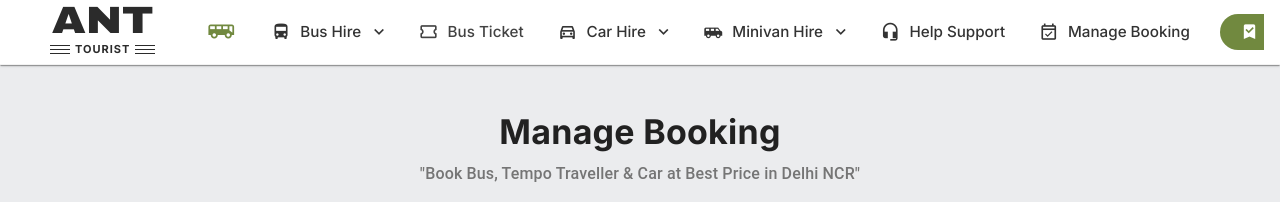
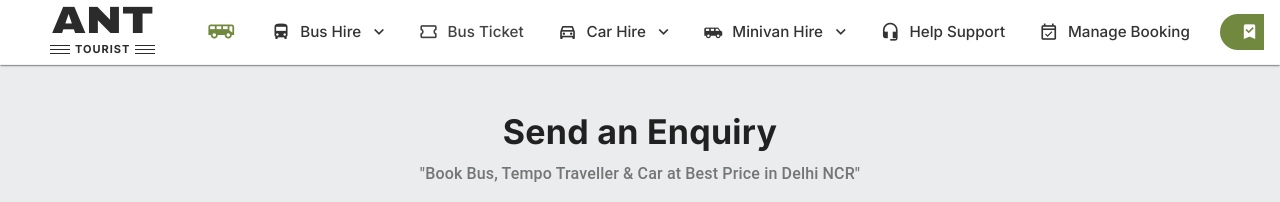
Before and after one commit to saktiswarupmishra/send-enquiry, a Vue app in the folder send-enquiry/frontend/: page /send-enquiry in a window 1280 px wide. Shown: the top 202 px of the page. Built offline with nearby package versions, Linux system fonts and the light colour scheme.

Commit message:
feat: create SendEnquiry view with integrated enquiry form and supporting service components

```diff
--- a/send-enquiry/frontend/src/views/SendEnquiry.vue
+++ b/send-enquiry/frontend/src/views/SendEnquiry.vue
@@ -4,7 +4,7 @@
       <!-- Header -->
       <v-row class="mb-6">
         <v-col cols="12" class="text-center">
-          <h1 class="text-h4 font-weight-black text-grey-darken-4 mb-2" style="font-family: 'Inter', sans-serif;">Manage Booking</h1>
+          <h1 class="text-h4 font-weight-black text-grey-darken-4 mb-2" style="font-family: 'Inter', sans-serif;">Send an Enquiry</h1>
           <p class="text-subtitle-1 text-grey-darken-1 font-weight-medium">"Book Bus, Tempo Traveller & Car at Best Price in Delhi NCR"</p>
         </v-col>
       </v-row>
```
